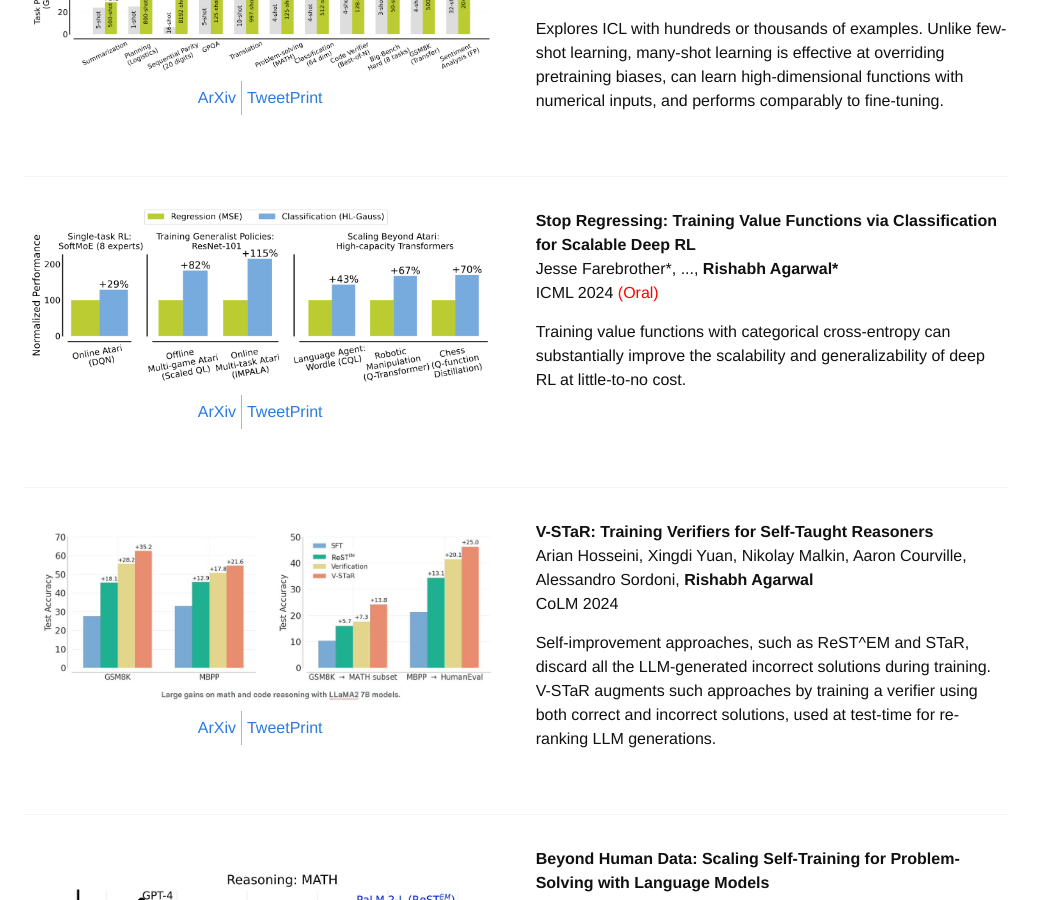
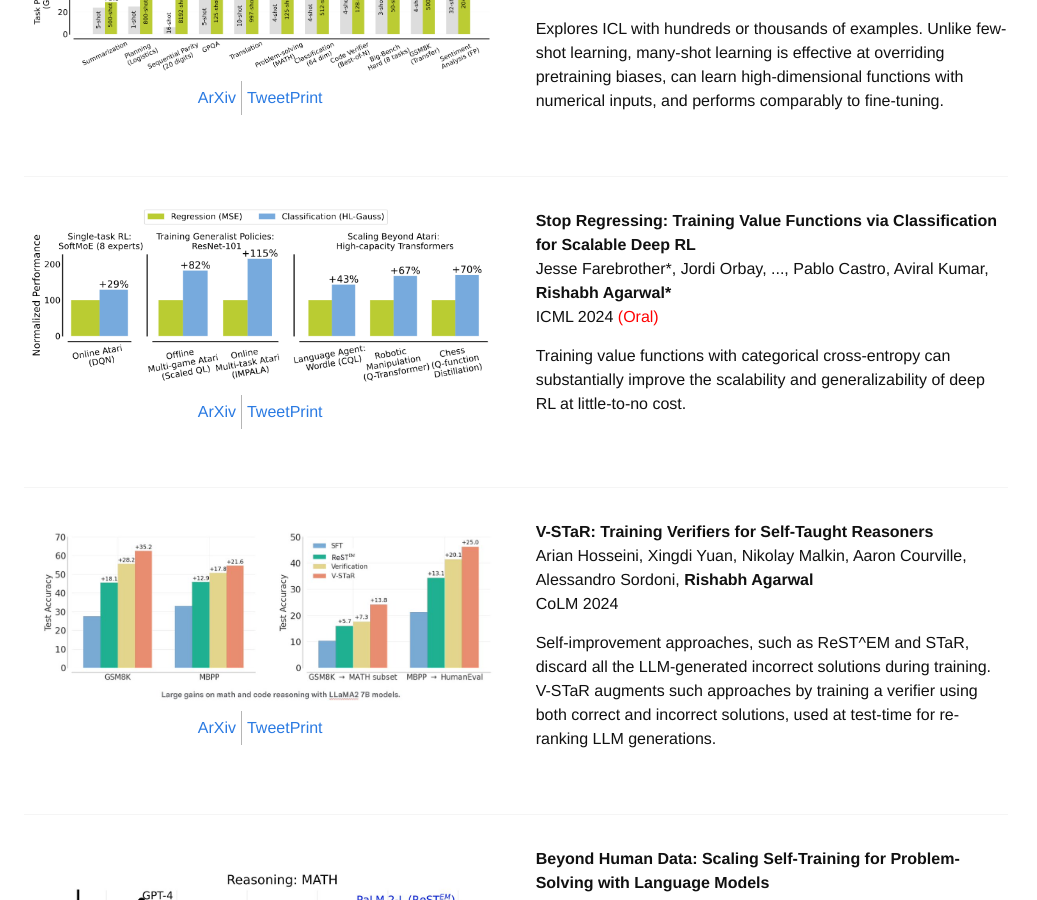
Before and after one commit to agarwl/agarwl.github.io, a Jekyll site: the page built from research.html, in a window 1280 px wide and 900 px high, scrolled down 2382 px. Shown: the whole window, without its empty margins (124-1161 px from the left). Built offline with Jekyll 4.4.1, drawn with Linux system fonts in a browser that asks for light colours; nearby versions of some CDN libraries; some web fonts are replaced; a style sheet for code colours, icons or effects is not loaded.

Commit message:
Update research.html

```diff
--- a/research.html
+++ b/research.html
@@ -156,7 +156,7 @@ title: "Research Overview"
     <div class="six columns">
 
       <b> Stop Regressing: Training Value Functions via Classification for Scalable Deep RL </b>
-      <p> Jesse Farebrother*, ..., <b>Rishabh Agarwal*</b> <br/> ICML 2024 <span style='color:red'>(Oral) </p>
+      <p> Jesse Farebrother*, Jordi Orbay, ..., Pablo Castro, Aviral Kumar, <b>Rishabh Agarwal*</b> <br/> ICML 2024 <span style='color:red'>(Oral) </p>
     <p> Training value functions with categorical cross-entropy can substantially improve the scalability and generalizability of deep RL at little-to-no cost. </p>
     </div>
   </div>
```
